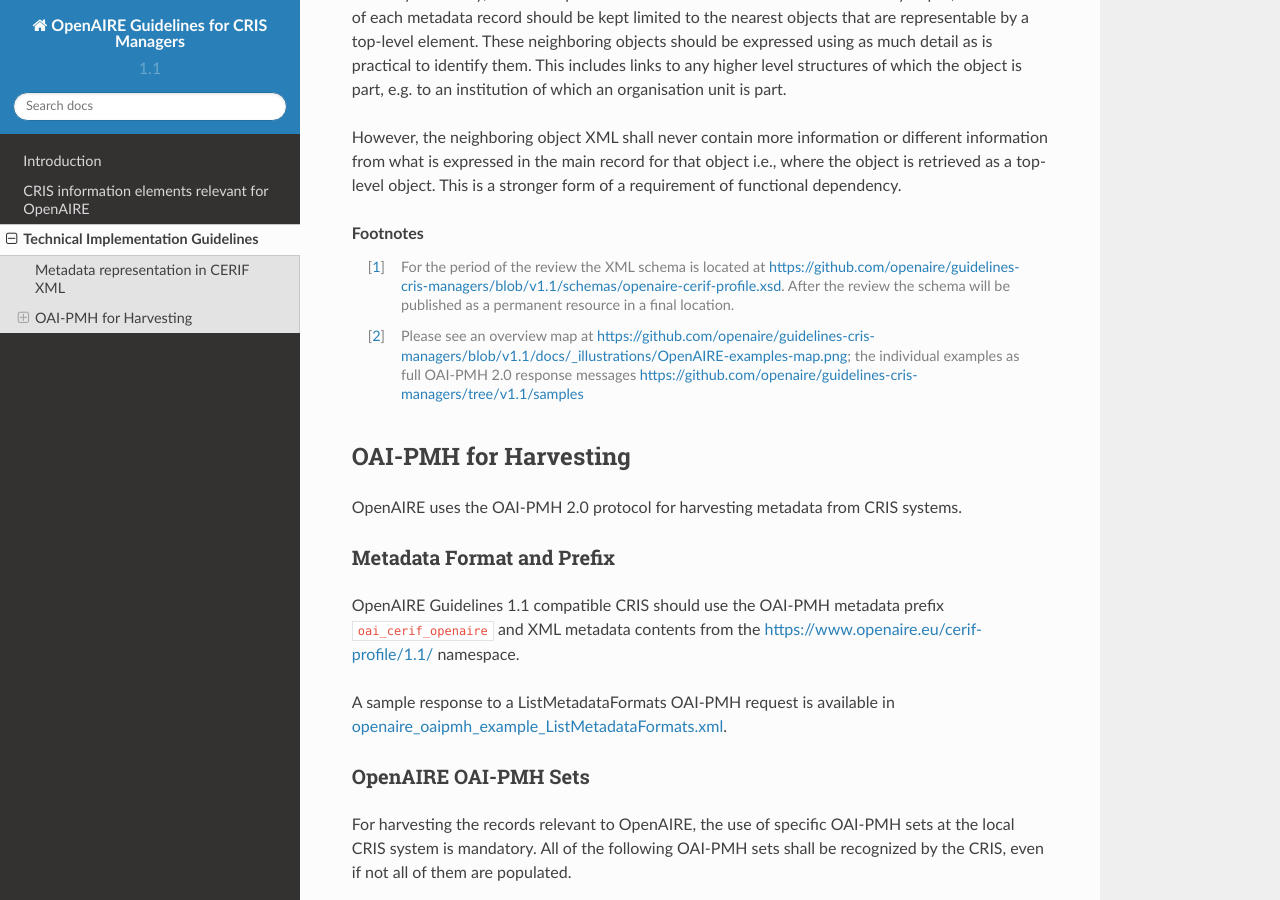
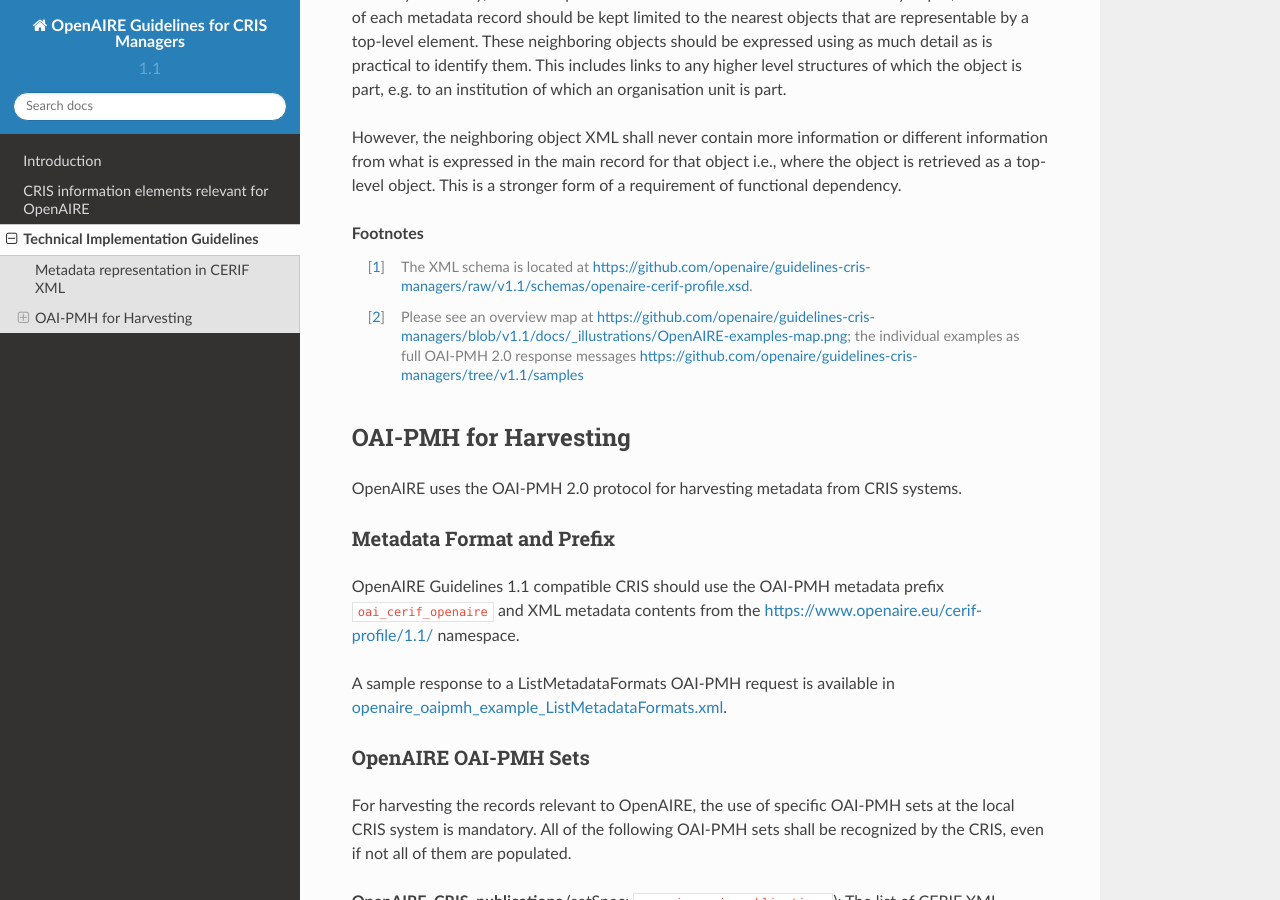
Before and after one commit to openaire/guidelines-cris-managers, a Sphinx documentation site: the page built from docs/implementation.rst, in a window 1280 px wide and 900 px high, scrolled down 597 px. Built offline with Sphinx 7.4.7 and the Read the Docs theme 2.0.0, drawn with Linux system fonts in a browser that asks for light colours.

Commit message:
the final location for the XML Schema

```diff
--- a/docs/implementation.rst
+++ b/docs/implementation.rst
@@ -27,7 +27,7 @@
 
 .. rubric:: Footnotes
 
-.. [#f0] For the period of the review the XML schema is located at `<https://github.com/openaire/guidelines-cris-managers/blob/v1.1/schemas/openaire-cerif-profile.xsd>`_. After the review the schema will be published as a permanent resource in a final location.
+.. [#f0] The XML schema is located at `<https://github.com/openaire/guidelines-cris-managers/raw/v1.1/schemas/openaire-cerif-profile.xsd>`_.
 .. [#f1] Please see an overview map at `<https://github.com/openaire/guidelines-cris-managers/blob/v1.1/docs/_illustrations/OpenAIRE-examples-map.png>`_; the individual examples as full OAI-PMH 2.0 response messages  `<https://github.com/openaire/guidelines-cris-managers/tree/v1.1/samples>`_
 
 OAI-PMH for Harvesting
```
